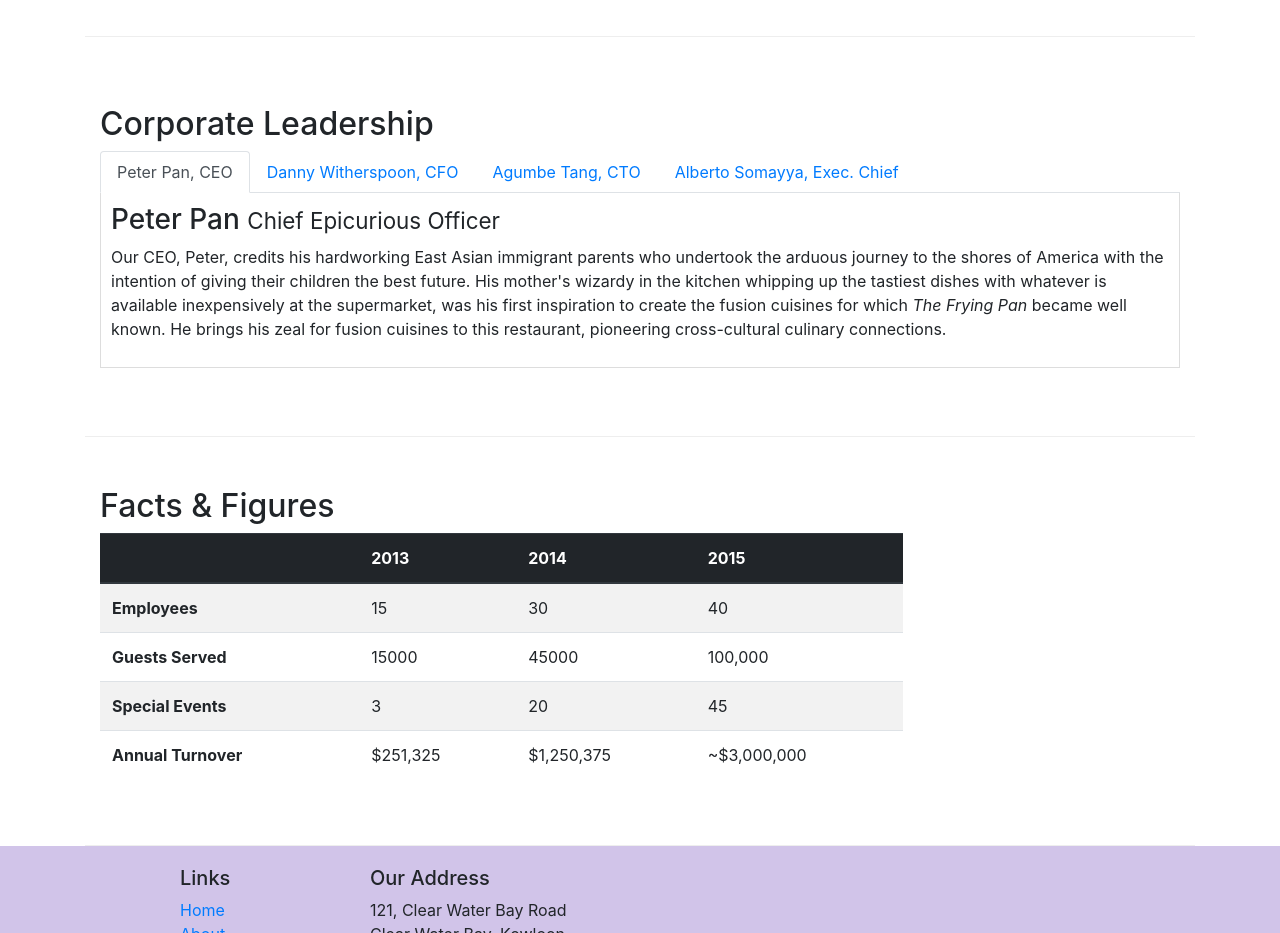
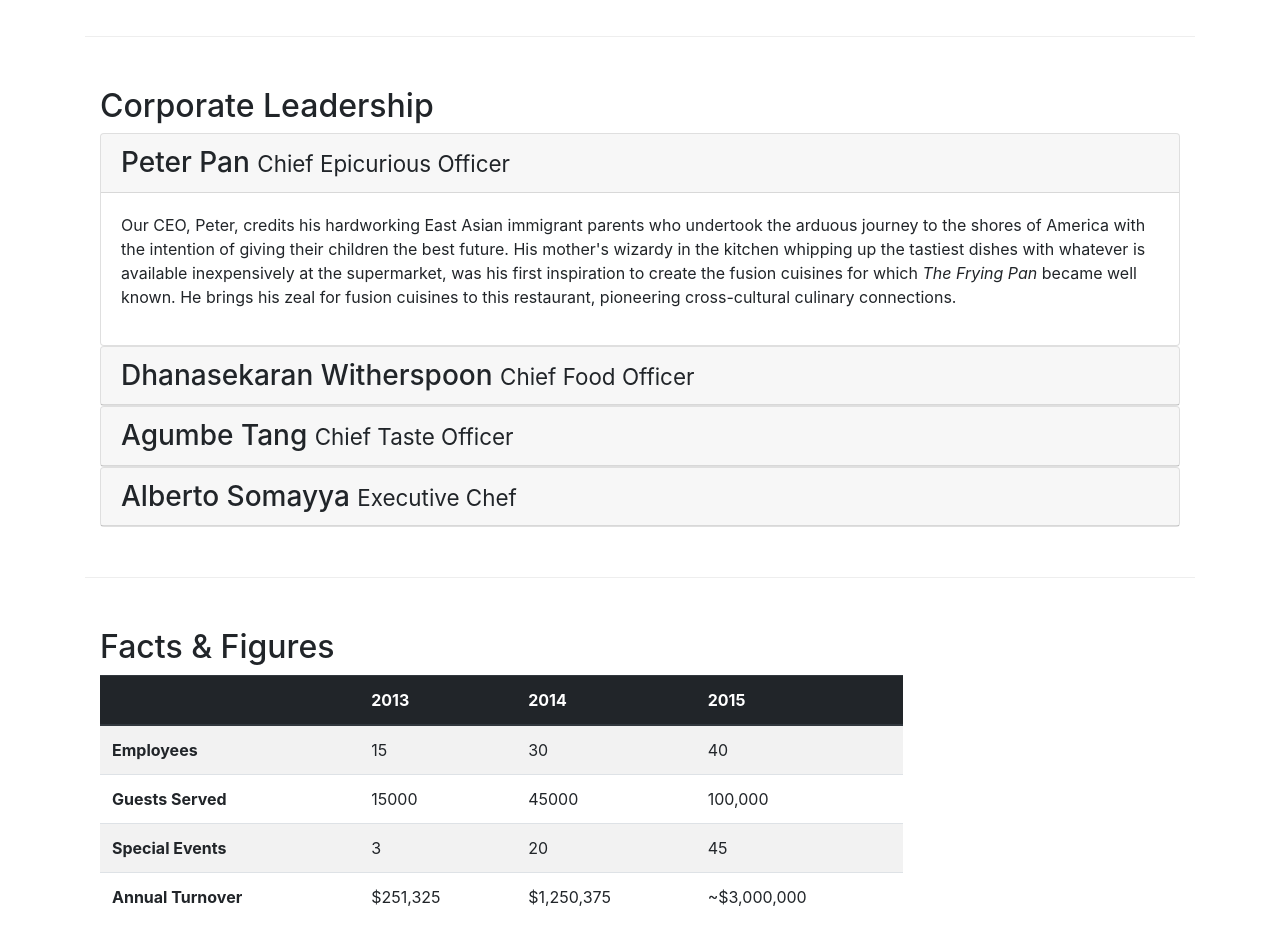
Before and after one commit to Shivamku09/Restaurant_Website, a website: page aboutus.html in a window 1280 px wide. Shown: the part 1200-2133 px from the top of the page. Drawn offline with nearby package versions, Linux system fonts and the light colour scheme.

Commit message:
Acordion

```diff
--- a/aboutus.html
+++ b/aboutus.html
@@ -101,39 +101,67 @@
             <div class="col-12">
                 <h2>Corporate Leadership</h2>
 
-                <ul class="nav nav-tabs">
-                    <li class="nav-item">
-                        <a class="nav-link active" href="#peter" role="tab" data-toggle="tab">Peter Pan, CEO</a>                       </a>
-                    </li>
-                    <li class="nav-item">
-                        <a class="nav-link" href="#danny" role="tab" data-toggle="tab">Danny Witherspoon, CFO</a>                       </a>
-                    </li>
-                    <li class="nav-item">
-                        <a class="nav-link" href="#agumbe" role="tab" data-toggle="tab">Agumbe Tang, CTO</a>                       </a>
-                    </li>
-                    <li class="nav-item">
-                        <a class="nav-link" href="#alberto" role="tab" data-toggle="tab">Alberto Somayya, Exec. Chief</a>                       </a>
-                    </li>
-                </ul>
-                <div class="tab-content">
-                    <div role="tabpanel" class="tab-pane fade show active" id="peter">
-                        <h3>Peter Pan <small>Chief Epicurious Officer</small></h3>
-                        <p class="d-none d-sm-block">Our CEO, Peter, credits his hardworking East Asian immigrant parents who undertook the arduous journey to the shores of America with the intention of giving their children the best future. His mother's wizardy in the kitchen whipping up the tastiest dishes with whatever is available inexpensively at the supermarket, was his first inspiration to create the fusion cuisines for which <em>The Frying Pan</em> became well known. He brings his zeal for fusion cuisines to this restaurant, pioneering cross-cultural culinary connections.</p>
+                <div id="accordion">
+                    <div class="card">
+                        <div class="card-header" role="tab" id="peterhead">
+                            <h3 class="mb-0">
+                                <a data-toggle="collapse" data-target="#peter">
+                                    Peter Pan <small>Chief Epicurious Officer</small>
+                                </a>
+                            </h3>
+                        </div>
+                        <div class="collapse show " id="peter" data-parent="#accordion">
+                            <div class="card-body">
+                                <p class="d-none d-sm-block">Our CEO, Peter, credits his hardworking East Asian immigrant parents who undertook the arduous journey to the shores of America with the intention of giving their children the best future. His mother's wizardy in the kitchen whipping up the tastiest dishes with whatever is available inexpensively at the supermarket, was his first inspiration to create the fusion cuisines for which <em>The Frying Pan</em> became well known. He brings his zeal for fusion cuisines to this restaurant, pioneering cross-cultural culinary connections.</p>
+                            </div>
+                        </div>
                     </div>
 
-                    <div role="tabpanel" class="tab-pane fade" id="danny">
-                        <h3>Dhanasekaran Witherspoon <small>Chief Food Officer</small></h3>
-                        <p class="d-none d-sm-block">Our CFO, Danny, as he is affectionately referred to by his colleagues, comes from a long established family tradition in farming and produce. His experiences growing up on a farm in the Australian outback gave him great appreciation for varieties of food sources. As he puts it in his own words, <em>Everything that runs, wins, and everything that stays, pays!</em></p>
+                    <div class="card">
+                        <div class="card-header" role="tab" id="dannyhead">
+                            <h3 class="mb-0">
+                                <a data-toggle="collapse" data-target="#danny">
+                                    Dhanasekaran Witherspoon <small>Chief Food Officer</small>
+                                </a>
+                            </h3>
+                        </div>
+                        <div class="collapse" id="danny" data-parent="#accordion">
+                            <div class="card-body">
+                                <p class="d-none d-sm-block">Our CFO, Danny, as he is affectionately referred to by his colleagues, comes from a long established family tradition in farming and produce. His experiences growing up on a farm in the Australian outback gave him great appreciation for varieties of food sources. As he puts it in his own words, <em>Everything that runs, wins, and everything that stays, pays!</em></p>
+                            </div>
+                        </div>
                     </div>
 
-                    <div role="tabpanel" class="tab-pane fade" id="agumbe">
-                        <h3>Agumbe Tang <small>Chief Taste Officer</small></h3>
-                        <p class="d-none d-sm-block">Blessed with the most discerning gustatory sense, Agumbe, our CTO, personally ensures that every dish that we serve meets his exacting tastes. Our chefs dread the tongue lashing that ensues if their dish does not meet his exacting standards. He lives by his motto, <em>You click only if you survive my lick.</em></p>
+                    <div class="card">
+                        <div class="card-header" role="tab" id="agumbehead">
+                            <h3 class="mb-0">
+                                <a data-toggle="collapse" data-target="#agumbe">
+                                    Agumbe Tang <small>Chief Taste Officer</small>
+                                </a>
+                            </h3>
+                        </div>
+                        <div class="collapse" id="agumbe" data-parent="#accordion">
+                            <div class="card-body">
+                                <p class="d-none d-sm-block">Blessed with the most discerning gustatory sense, Agumbe, our CTO, personally ensures that every dish that we serve meets his exacting tastes. Our chefs dread the tongue lashing that ensues if their dish does not meet his exacting standards. He lives by his motto, <em>You click only if you survive my lick.</em></p>
+                            </div>
+                        </div>
                     </div>
-                    <div role="tabpanel" class="tab-pane fade" id="alberto">
-                        <h3>Alberto Somayya <small>Executive Chef</small></h3>
-                        <p class="d-none d-sm-block">Award winning three-star Michelin chef with wide International experience having worked closely with whos-who in the culinary world, he specializes in creating mouthwatering Indo-Italian fusion experiences. He says, <em>Put together the cuisines from the two craziest cultures, and you get a winning hit! Amma Mia!</em></p>
+
+                    <div class="card">
+                        <div class="card-header" role="tab" id="albertohead">
+                            <h3 class="mb-0">
+                                <a data-toggle="collapse" data-target="#alberto">
+                                    Alberto Somayya <small>Executive Chef</small>
+                                </a>
+                            </h3>
+                        </div>
+                        <div class="collapse" id="alberto" data-parent="#accordion">
+                            <div class="card-body">
+                                <p class="d-none d-sm-block">Award winning three-star Michelin chef with wide International experience having worked closely with whos-who in the culinary world, he specializes in creating mouthwatering Indo-Italian fusion experiences. He says, <em>Put together the cuisines from the two craziest cultures, and you get a winning hit! Amma Mia!</em></p>
+                            </div>
+                        </div>
                     </div>
+
                 </div>
 
             </div>
```
